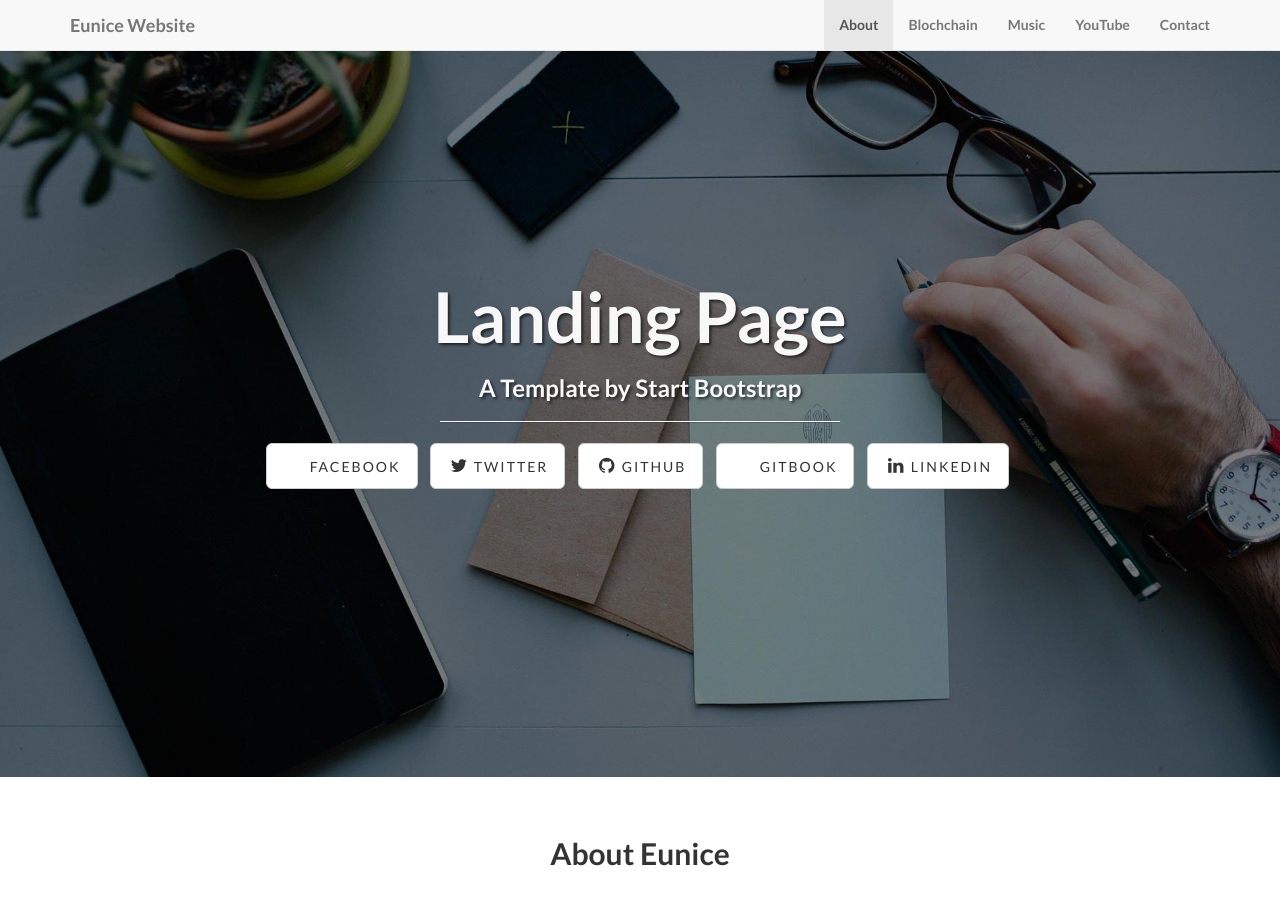
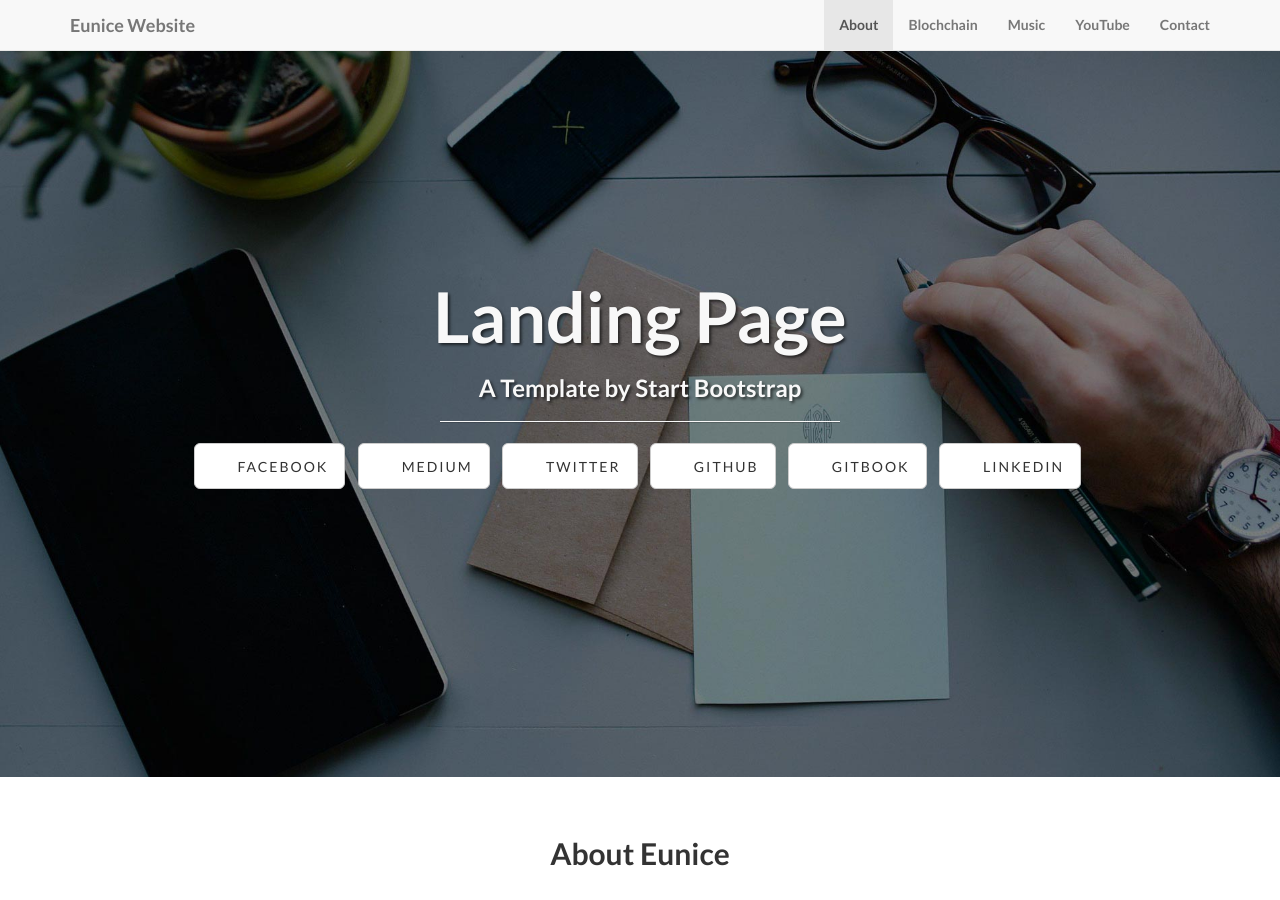
Before and after one commit to BabybearEunice/websiteTemplate1, a Jekyll site: the page built from index.html, in a window 1280 px wide and 900 px high. Built offline with Jekyll 4.4.1, drawn with Linux system fonts in a browser that asks for light colours; nearby versions of some CDN libraries; library files that are not in the unit come from our copies; some of the changed text lies outside the part shown.

Commit message:
Update _config.yml

```diff
--- a/_config.yml
+++ b/_config.yml
@@ -27,11 +27,13 @@ permalink: pretty
 social:
   - title: Facebook
     url: https://www.facebook.com/babybeareunice
-  - title: twitter
+  - title: Medium
+    url: https://medium.com/@BabybearEunice
+  - title: Twitter
     url: https://twitter.com/babybeareunice
-  - title: github
+  - title: Github
     url: https://github.com/BabybearEunice
-  - title: gitbook
+  - title: Gitbook
     url: https://app.gitbook.com/@babybeareunice/spaces
-  - title: linkedin
+  - title: Linkedin
     url: https://www.linkedin.com/in/chiayen-eunice-t-9959aa138/
```
